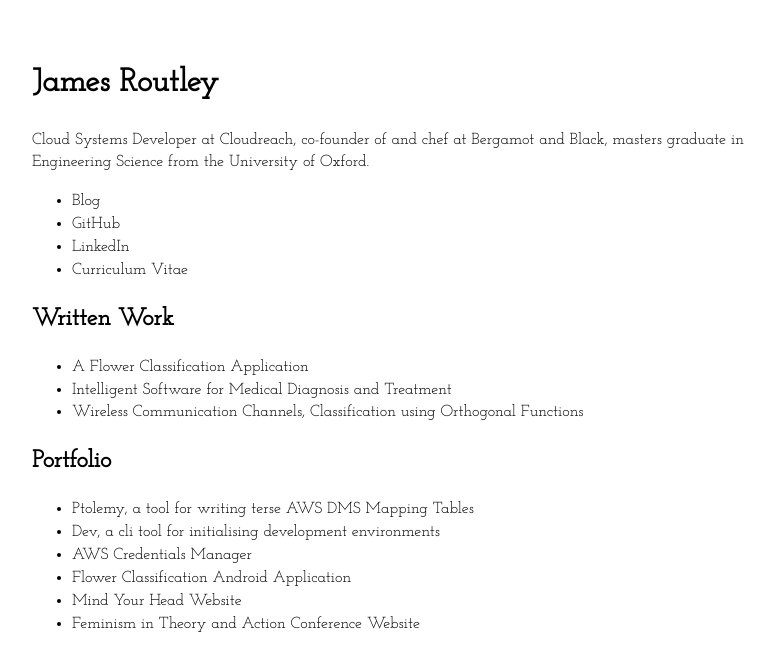
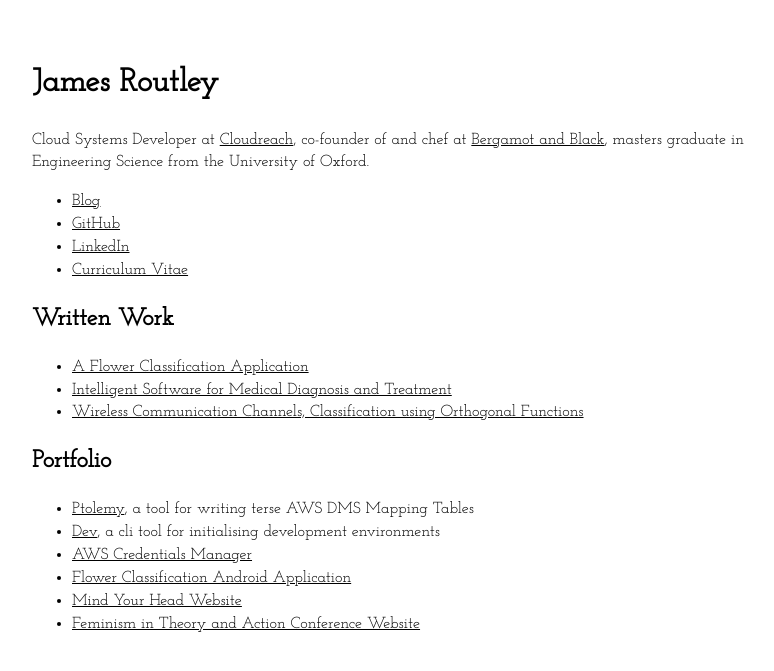
Before and after one commit to jamesroutley/routley.io, a Jekyll site: the page built from index.html, in a window 1280 px wide. Shown: the top 671 px of the page, without its empty margins (233-1007 px from the left). Built offline with Jekyll 4.4.1, drawn with Linux system fonts in a browser that asks for light colours.

Commit message:
Underlining hyperlinks

```diff
--- a/css/jamesroutley.css
+++ b/css/jamesroutley.css
@@ -13,6 +13,7 @@
 
 a:link {
     color: Black;
+    text-decoration: underline;
 }
 
 a:visited {
@@ -22,10 +23,6 @@
 a:hover {
     color: Red;
 }
-
-/*a:active {
-    color: Black;
-}*/
 
 /* Margins */
 
```
